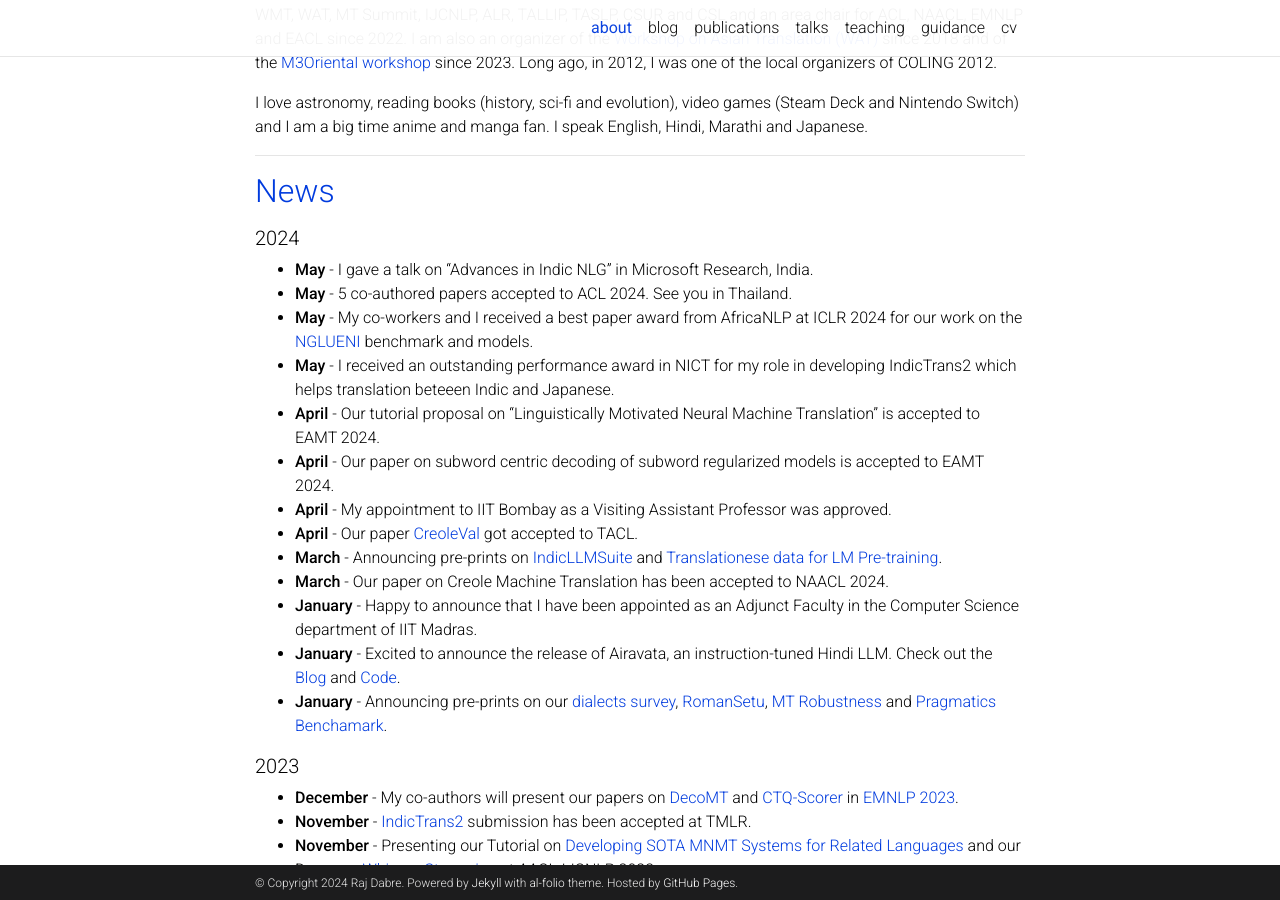
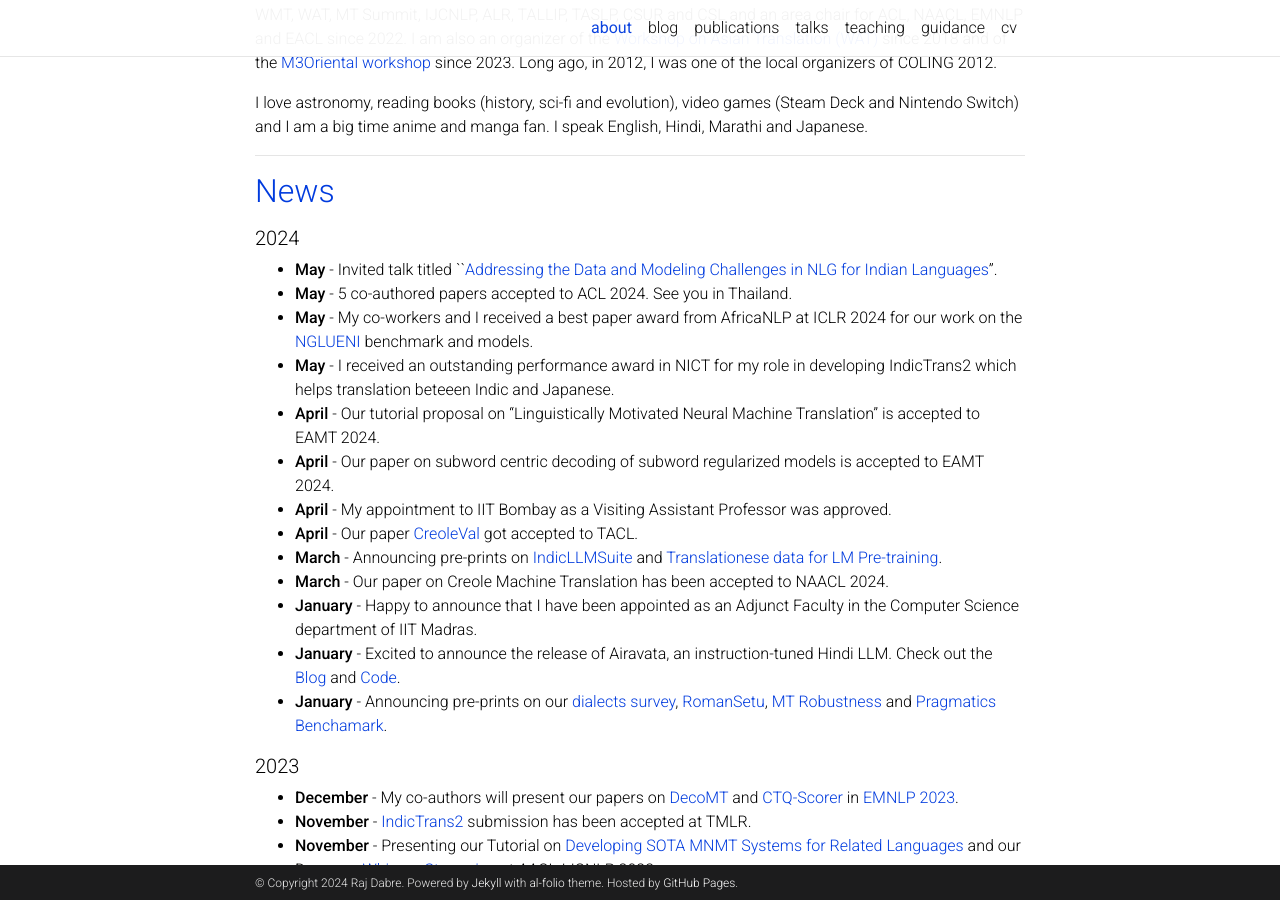
Before and after one commit to prajdabre/prajdabre.github.io, a Jekyll site: the page built from _pages/about.md, in a window 1280 px wide and 900 px high, scrolled down 837 px. Built offline with Jekyll 4.4.1, drawn with Linux system fonts in a browser that asks for light colours; full-size pictures stand in for the smaller copies a plugin makes; comment, search, counter and statistics services are not loaded; a style sheet for code colours, icons or effects is not loaded.

Commit message:
Update about.md

```diff
--- a/_pages/about.md
+++ b/_pages/about.md
@@ -33,7 +33,7 @@ I love astronomy, reading books (history, sci-fi and evolution), video games (St
 <h2 style="color:#003BDE; margin-bottom:0.5em">News</h2>
 
 ##### 2024
-- **May** - I gave a talk on "Advances in Indic NLG" in Microsoft Research, India.
+- **May** - Invited talk titled ``[Addressing the Data and Modeling Challenges in NLG for Indian Languages](https://docs.google.com/presentation/d/1ER49JFjNR0Oz87qmnMW_Z0647fiOFZbY1Wxy9I7rOC8/edit)''.
 - **May** - 5 co-authored papers accepted to ACL 2024. See you in Thailand.
 - **May** - My co-workers and I received a best paper award from AfricaNLP at ICLR 2024 for our work on the [NGLUENI](https://aclanthology.org/2024.lrec-main.1071/) benchmark and models.
 - **May** - I received an outstanding performance award in NICT for my role in developing IndicTrans2 which helps translation beteeen Indic and Japanese.
```
